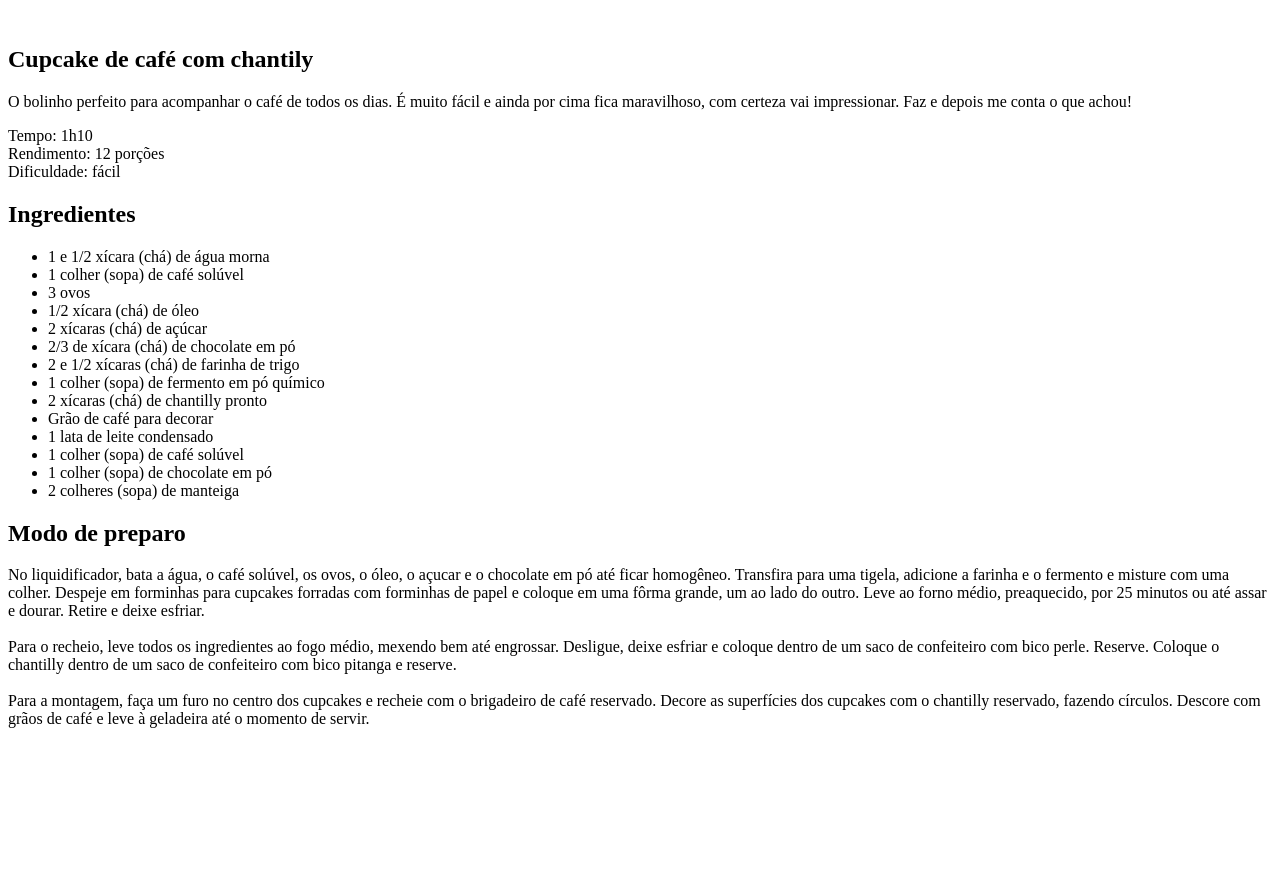
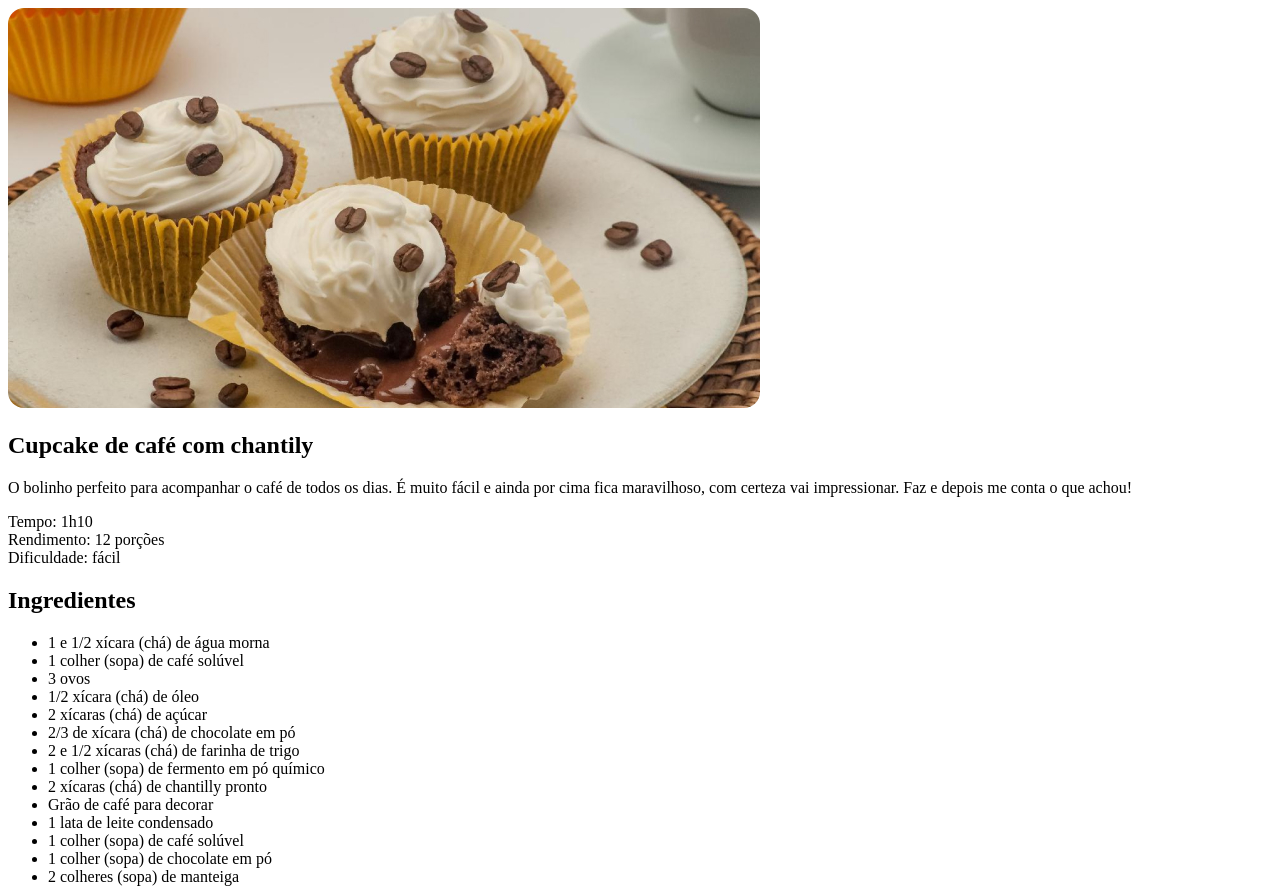
Before and after one commit to KwagFN/Projeto-01, a plain HTML site: page index.html in a window 1280 px wide. Shown: the top 889 px of the page. Before the commit the page ends 800 px from the top, so only its background shows below. Drawn offline with Linux system fonts and the light colour scheme.

Commit message:
adicionando imagens e style.css

```diff
--- a/index.html
+++ b/index.html
@@ -4,10 +4,11 @@
   <meta charset="UTF-8">
   <meta name="viewport" content="width=device-width, initial-scale=1.0">
   <title>Página de Receita</title>
+  <link rel="stylesheet" href="style.css">
 </head>
 <body>
   <div id="page">
-    <img src="" alt="">
+    <img src="assets/main-image.jpg" alt="Imagem de um Cupcake com grãos de café com chantilly">
     <main>
       <section id="about">
         <h1>Cupcake de café com chantily</h1>
--- /dev/null
+++ b/style.css
@@ -0,0 +1,3 @@
+img {
+  border-radius: 16px;
+}
```
Also changed, not shown: assets/bg.jpg (added), assets/heart.svg (added), assets/main-image.jpg (added).
